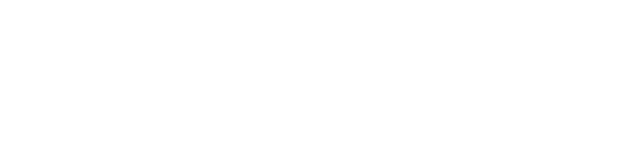
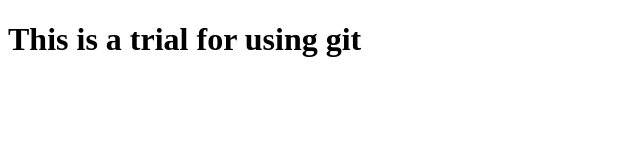
Before and after one commit to Gagan2601/Git_trial, a plain HTML site: page index.html in a window 1280 px wide. Shown: the whole page, without its empty margins (0-640 px from the left). Drawn offline with Linux system fonts and the light colour scheme.

Commit message:
commit in another branch

```diff
--- a/index.html
+++ b/index.html
@@ -6,6 +6,6 @@
     <title>Hemmlo</title>
 </head>
 <body>
-
+    <h1>This is a trial for using git</h1>
 </body>
 </html>
```
